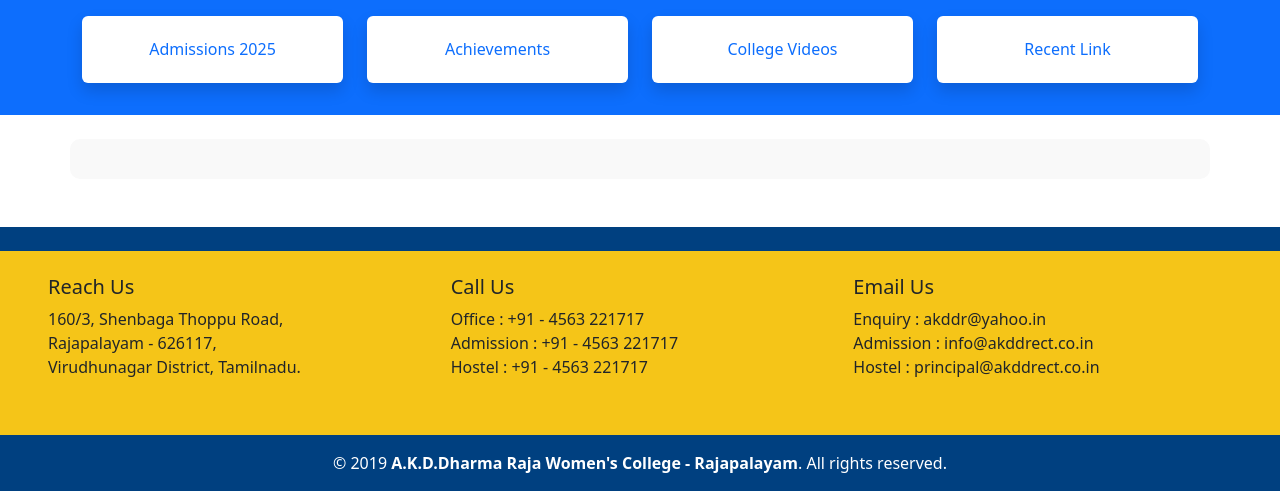
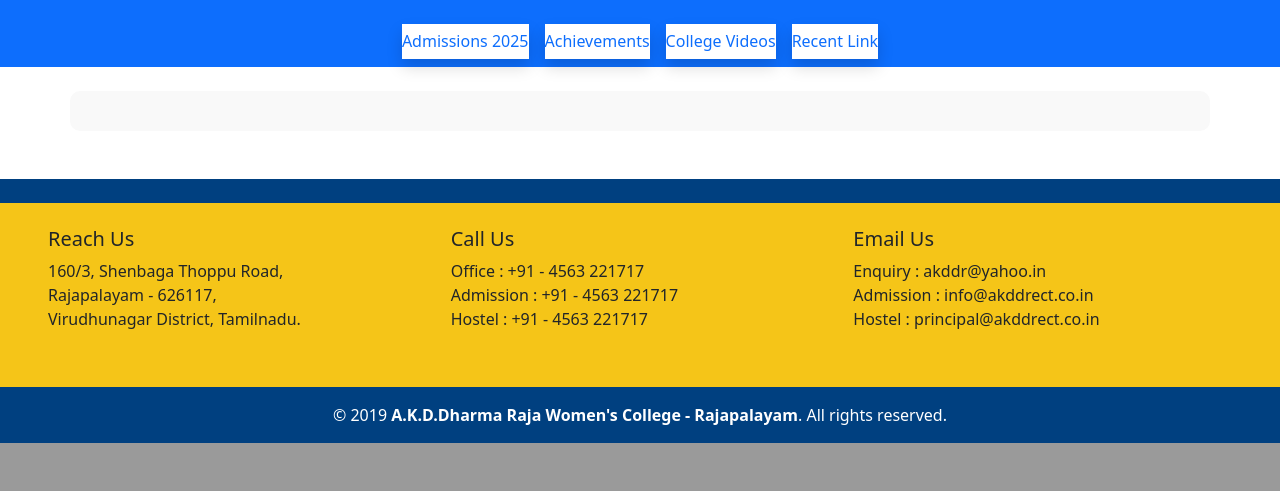
Before and after one commit to veni-56/college_site, a Django app: page / in a window 1280 px wide. Shown: the part 884-1375 px from the top of the page. After the commit the page ends 1327 px from the top, so only its background shows below. Run offline with Django 5.2, Linux system fonts and the light colour scheme; data comes from the database, SQL or seed files in the repository.

Commit message:
Add index.html

```diff
--- a/homepage/templates/homepage/index.html
+++ b/homepage/templates/homepage/index.html
@@ -32,48 +32,39 @@
     <span class="visually-hidden">Next</span>
   </button>
 </div>
+<!-- 🔽 Mepco-style Bottom Icon Section -->
+<div class="slider-icon-section bg-primary pt-4 pb-2">
+  <div class="container d-flex flex-wrap justify-content-center gap-3">
 
-
-<!-- 🔽 Section Below Slider with Icon Buttons -->
-<div class="container-fluid bg-primary text-white py-3">
-  <div class="container">
-    <div class="row text-center">
-
-      <!-- 🔵 Box 1 -->
-      <div class="col-6 col-md-3 mb-3">
-        <div class="bg-white text-primary rounded py-3 shadow">
+    <!-- Box 1 -->
+    <div class="icon-box text-center bg-white text-primary shadow">
       <i class="bi bi-bank fs-1"></i>
       <h6 class="mt-2">Admissions 2025</h6>
     </div>
-      </div>
 
-      <!-- 🔵 Box 2 -->
-      <div class="col-6 col-md-3 mb-3">
-        <div class="bg-white text-primary rounded py-3 shadow">
+    <!-- Box 2 -->
+    <div class="icon-box text-center bg-white text-primary shadow">
       <i class="bi bi-layers fs-1"></i>
       <h6 class="mt-2">Achievements</h6>
     </div>
-      </div>
 
-      <!-- 🔵 Box 3 -->
-      <div class="col-6 col-md-3 mb-3">
-        <div class="bg-white text-primary rounded py-3 shadow">
+    <!-- Box 3 -->
+    <div class="icon-box text-center bg-white text-primary shadow">
       <i class="bi bi-play-circle fs-1"></i>
       <h6 class="mt-2">College Videos</h6>
     </div>
-      </div>
 
-      <!-- 🔵 Box 4 -->
-      <div class="col-6 col-md-3 mb-3">
-        <div class="bg-white text-primary rounded py-3 shadow">
+    <!-- Box 4 -->
+    <div class="icon-box text-center bg-white text-primary shadow">
       <i class="bi bi-file-earmark-text fs-1"></i>
       <h6 class="mt-2">Recent Link</h6>
-        </div>
     </div>
 
   </div>
 </div>
-</div>
+
+
+
 {% endblock %}
 
 {% block content %}
```
Lines whose indentation alone changed are shown as unchanged.
